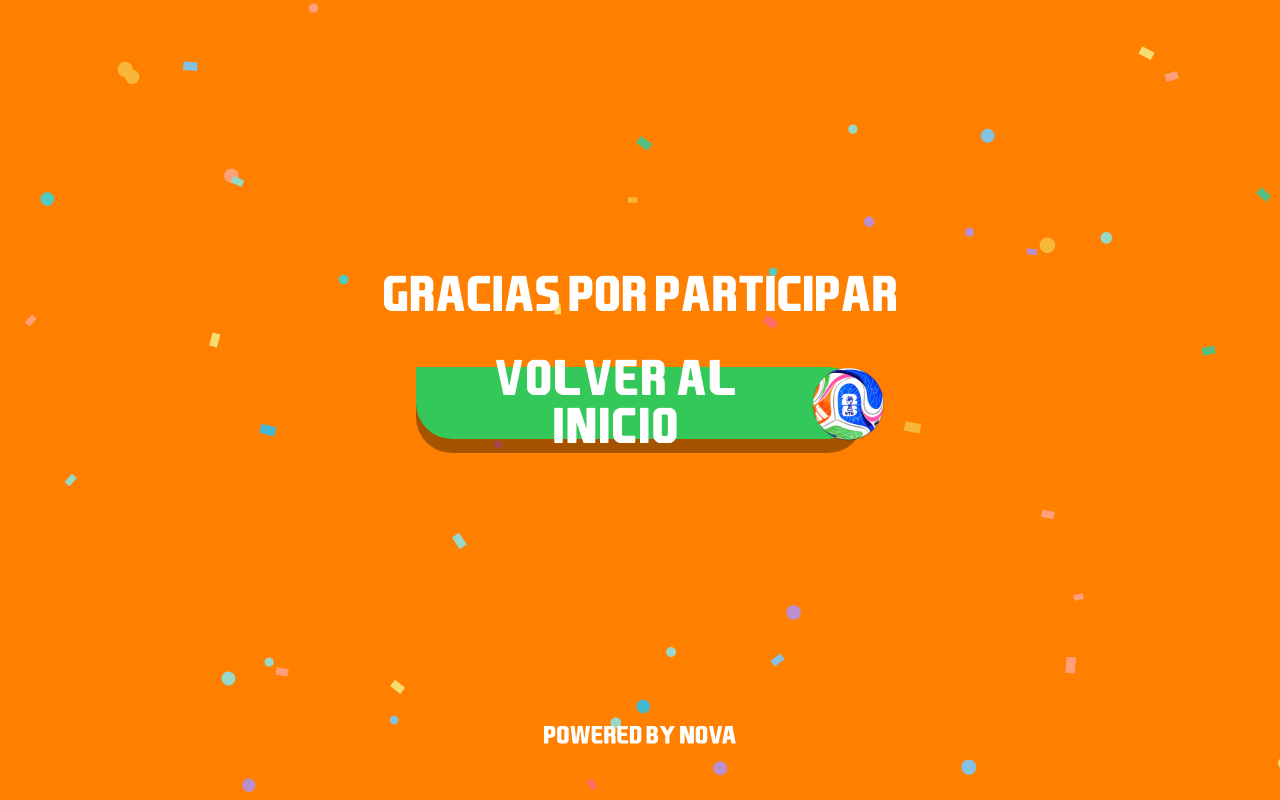
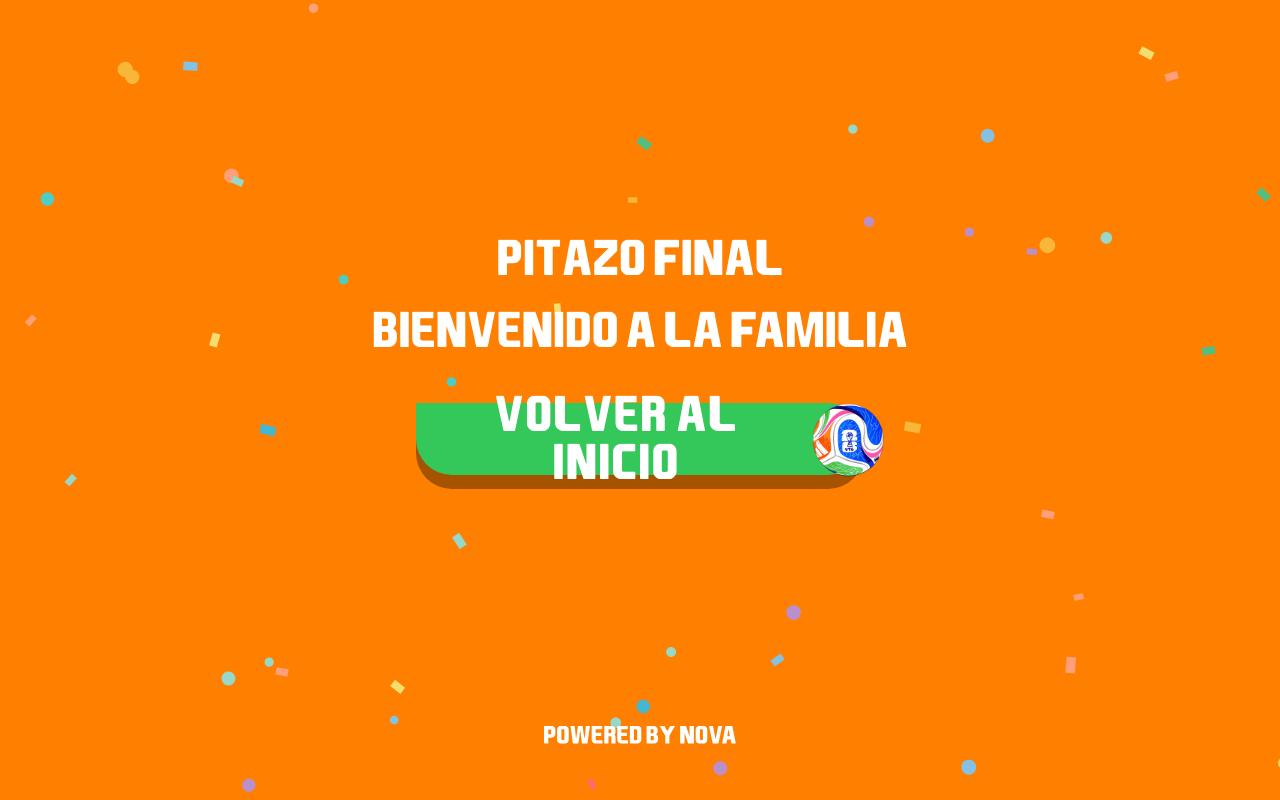
Before and after one commit to gruponovaeafit/VTG-WebForm, a Next.js app: page /gameover in a window 1280 px wide. Built offline with nearby package versions, Linux system fonts and the light colour scheme.

Commit message:
UPDATE |frase final

```diff
--- a/src/app/gameover/page.tsx
+++ b/src/app/gameover/page.tsx
@@ -44,7 +44,10 @@ export default function Home() {
       {/* Contenido principal */}
       <div className="relative z-20 flex flex-col justify-center items-center flex-grow w-full py-8 sm:py-12 md:py-16">
         <h1 className="text-2xl sm:text-3xl md:text-4xl lg:text-5xl text-center mb-4 sm:mb-6 font-ea text-white px-4">
-          Gracias por participar
+          pitazo final
+        </h1>
+        <h1 className="text-2xl sm:text-3xl md:text-4xl lg:text-5xl text-center mb-4 sm:mb-6 font-ea text-white px-4">
+          bienvenido a la familia
         </h1>
 
         {showButton && (
--- a/src/app/globalcomponents/Forms/Form-AssessmentAssistance.tsx
+++ b/src/app/globalcomponents/Forms/Form-AssessmentAssistance.tsx
@@ -98,7 +98,7 @@ export default function AssessmentAssistanceForm() {
             label="¿Vas a asistir al assessment?"
             required
             options={[
-              { label: "Si", value: "Si" },
+              { label: "Sí", value: "Sí" },
               { label: "No", value: "No" },
             ]}
           />
--- a/src/app/globalcomponents/Forms/Form-Gpg.tsx
+++ b/src/app/globalcomponents/Forms/Form-Gpg.tsx
@@ -99,7 +99,7 @@ export default function GpgForm() {
           labelColorClass="text-white"
           required
           options={[
-            { label: "Si", value: "Si" },
+            { label: "Sí", value: "Sí" },
             { label: "No", value: "No" },
           ]}
         />
--- a/src/app/globalcomponents/Forms/Form-Nexos.tsx
+++ b/src/app/globalcomponents/Forms/Form-Nexos.tsx
@@ -100,7 +100,7 @@ export default function NexosForm() {
         <Select
           id="talk"
           name="talk"
-          label="A qué charla informativa asistirás?"
+          label="¿A qué charla informativa asistirás?"
           colorTheme="yellow"
           borderColorClass="border-black"
           focusRingColorClass="focus:ring-white"
--- a/src/app/globalcomponents/Forms/Form-OE.tsx
+++ b/src/app/globalcomponents/Forms/Form-OE.tsx
@@ -89,7 +89,7 @@ export default function OEForm() {
             name="talk"
             required
             options={[
-              { label: "Si", value: "Si" },
+              { label: "Sí", value: "Sí" },
               { label: "No", value: "No" },
             ]}
             className="border-black focus:ring-2 focus:ring-white"
--- a/src/app/globalcomponents/Forms/Form-Un.tsx
+++ b/src/app/globalcomponents/Forms/Form-Un.tsx
@@ -93,7 +93,7 @@ export default function UnForm() {
           <Select
             id="talk"
             name="talk"
-            label="¿A que charla te gustaría asistir?"
+            label="¿A qué charla te gustaría asistir?"
             labelColorClass="text-white"
             required
             options={[
```
